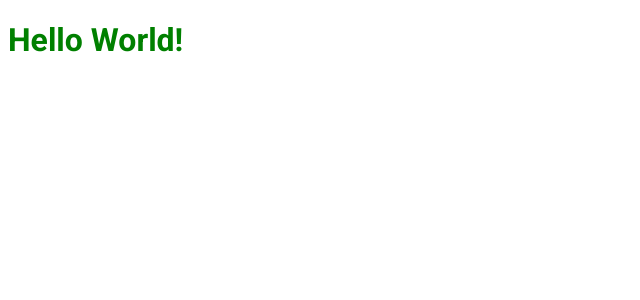
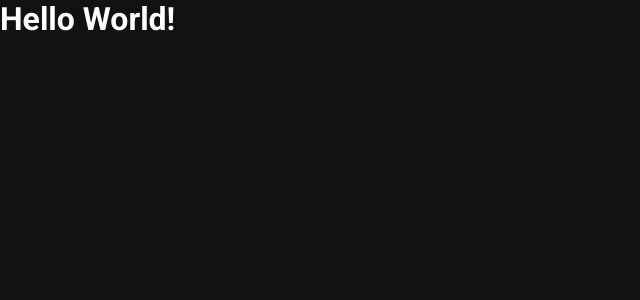
Before and after one commit to Juanormelli/igNews, a Next.js app: page / in a window 1280 px wide. Shown: the top 300 px of the page, without its empty margins (0-640 px from the left). Built offline with nearby package versions, Linux system fonts and the light colour scheme.

Commit message:
finalizando estilos globais

```diff
--- a/src/pages/_app.tsx
+++ b/src/pages/_app.tsx
@@ -1,4 +1,5 @@
 import {AppProps} from "next/app"
+import "../styles/global.scss"
 
 function MyApp({ Component, pageProps }: AppProps) {
   return <Component {...pageProps} />
--- a/src/pages/index.tsx
+++ b/src/pages/index.tsx
@@ -1,4 +1,4 @@
-import styles from "../styles/home.module.scss";
+
 import Head from "next/head"
 
 export default function Home() {
@@ -9,7 +9,7 @@
       </Head>
 
 
-      <h1 className={styles.title}>
+      <h1 >
 
         <span>Hello World!</span>
 
--- /dev/null
+++ b/src/styles/global.scss
@@ -0,0 +1,54 @@
+*{
+    margin: 0;
+    padding: 0;
+    box-sizing: border-box;
+}
+
+
+:root{
+    --white:#FFFFFFFF;
+
+    --gray-100: #E1E1E6
+    --gray-300: #A8A8B3;
+    --gray-900: #121212;
+
+    --cyan-500: ##61dafb;
+    --yellow-500:#eba417;
+
+
+
+}
+
+@media(max-width:1080px){
+    html{
+        font-size: 93.75%;
+    }
+}
+
+
+@media(max-width:720px){
+    html{
+        font-size: 87.5%;
+    }
+}
+
+body{
+    background-color: var(--gray-900);
+    color: var(--white);
+
+
+}
+
+
+body, input, textarea, select, button{
+    font: 400 1rem "Roboto", sans-serif;
+}
+
+button{
+    cursor: pointer;
+}
+
+a{
+    color: inherit;
+    text-decoration: none;
+}
--- a/src/styles/home.module.scss
+++ /dev/null
@@ -1,9 +0,0 @@
-.title{
-    color : red;
-
-
-    span{
-        color : green;
-        font-family : roboto
-    }
-}
```
